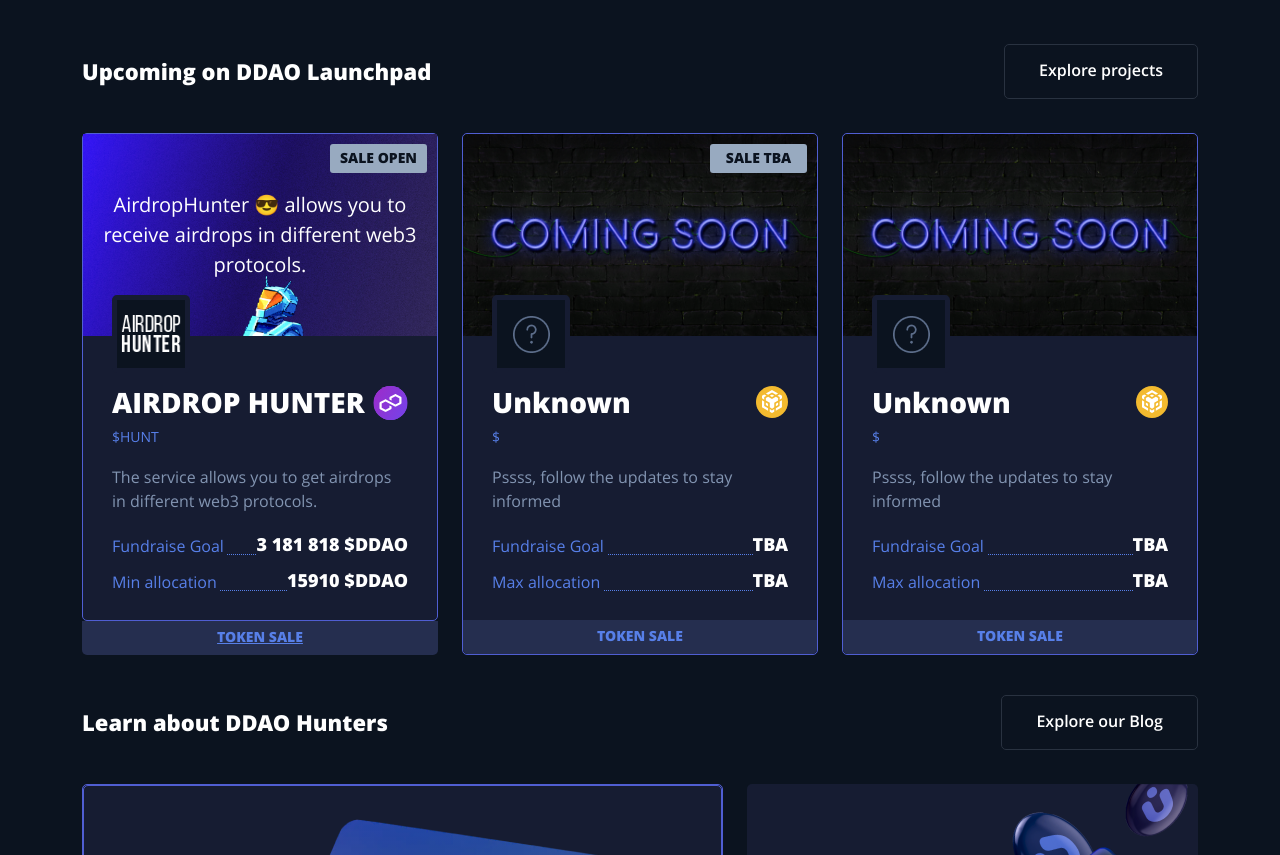
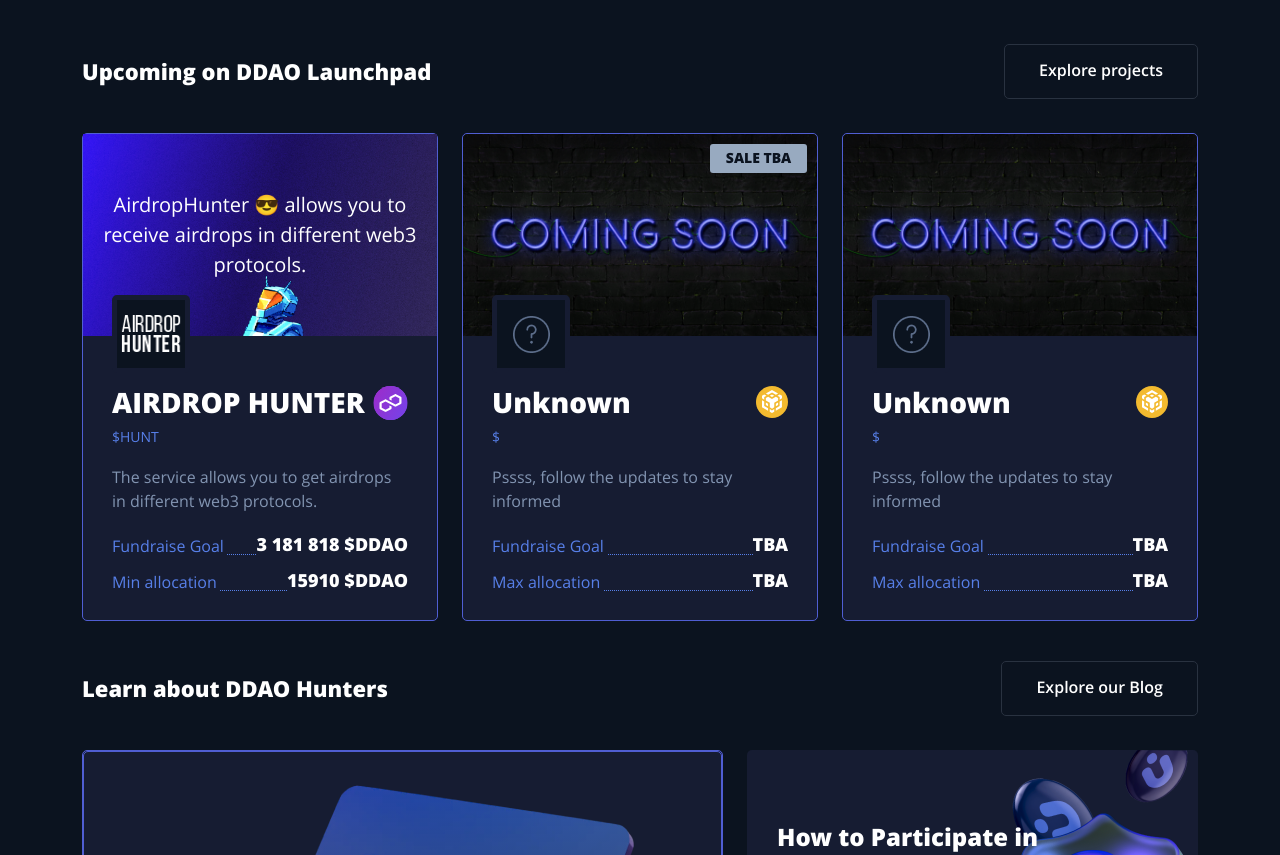
Before and after one commit to defihuntersdao-club/www-main-v02, a plain HTML site: page htdocs/index.html in a window 1280 px wide. Shown: the part 760-1615 px from the top of the page. Drawn offline with Linux system fonts and the light colour scheme.

Commit message:
change cards

```diff
--- a/htdocs/index.html
+++ b/htdocs/index.html
@@ -561,9 +561,10 @@
             <div class="cards-wrap row g-4">
 
                 <div class="col-md-4">
-                    <a href="https://app.defihuntersdao.club/#/pool/" target="_blank" class="card open my-lg-4">
+                    <div class="card open my-lg-4">
+                        <a href="https://app.defihuntersdao.club/#/pool/" class="text-decoration-none" target="_blank" >
                             <div class="card-img">
-                            <div class="card-sale-label">Sale open</div>
+                                <div class="card-sale-label d-none">Sale open</div>
                                                             <div class="card-main-descr">AirdropHunter 😎 allows you to receive airdrops in different web3 protocols.
                                                             </div>
                                 <img src="images/cards/airdrop-hunter-card.jpg" alt="" />
@@ -606,8 +607,9 @@
                             </div>
 
                         </a>
-										<div class="card-bottom">
-											<a href="https://app.defihuntersdao.club/#/hunt/all/">Token sale</a>
+                        <div class="card-bottom d-none">
+                            <a href="https://app.defihuntersdao.club/#/hunt/all/" class="text-decoration-none">Token sale</a>
+                    </div>
                     </div>
                 </div>
 
@@ -654,7 +656,7 @@
                             </div>
                         </div>
 
-                        <div class="card-bottom">
+                        <div class="card-bottom d-none">
                             Token sale
                         </div>
                     </div>
@@ -703,7 +705,7 @@
                             </div>
                         </div>
 
-                        <div class="card-bottom">
+                        <div class="card-bottom d-none">
                             Token sale
                         </div>
                     </div>
```
Lines whose indentation alone changed are shown as unchanged.
